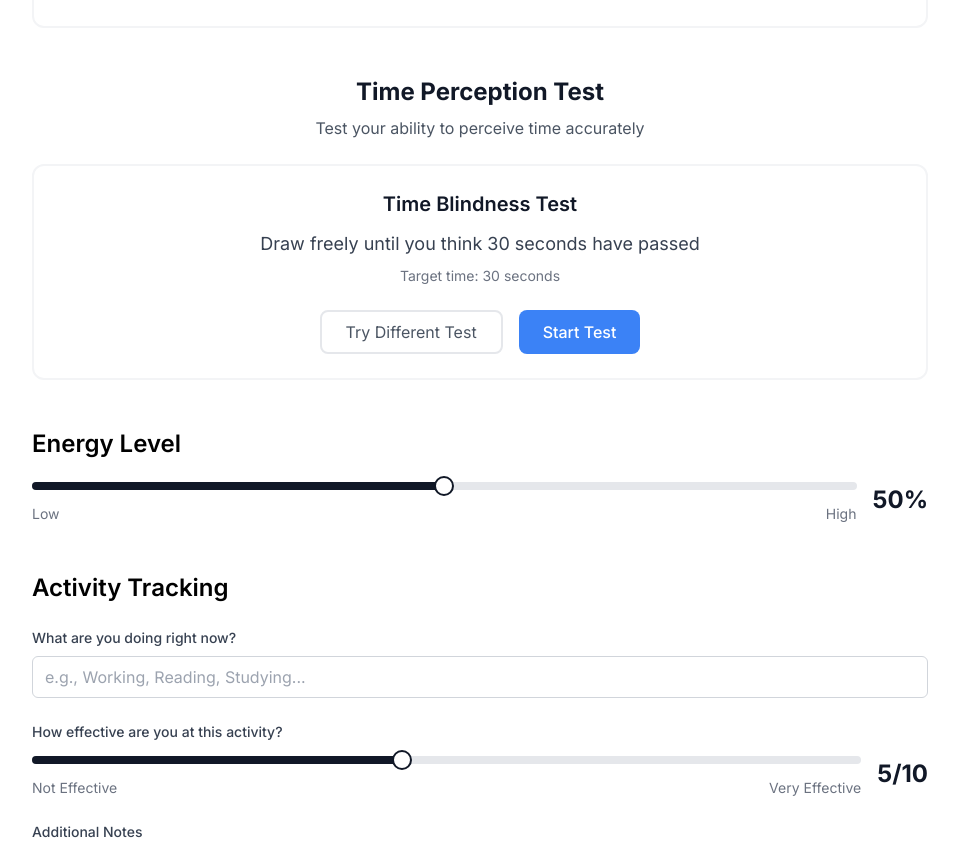
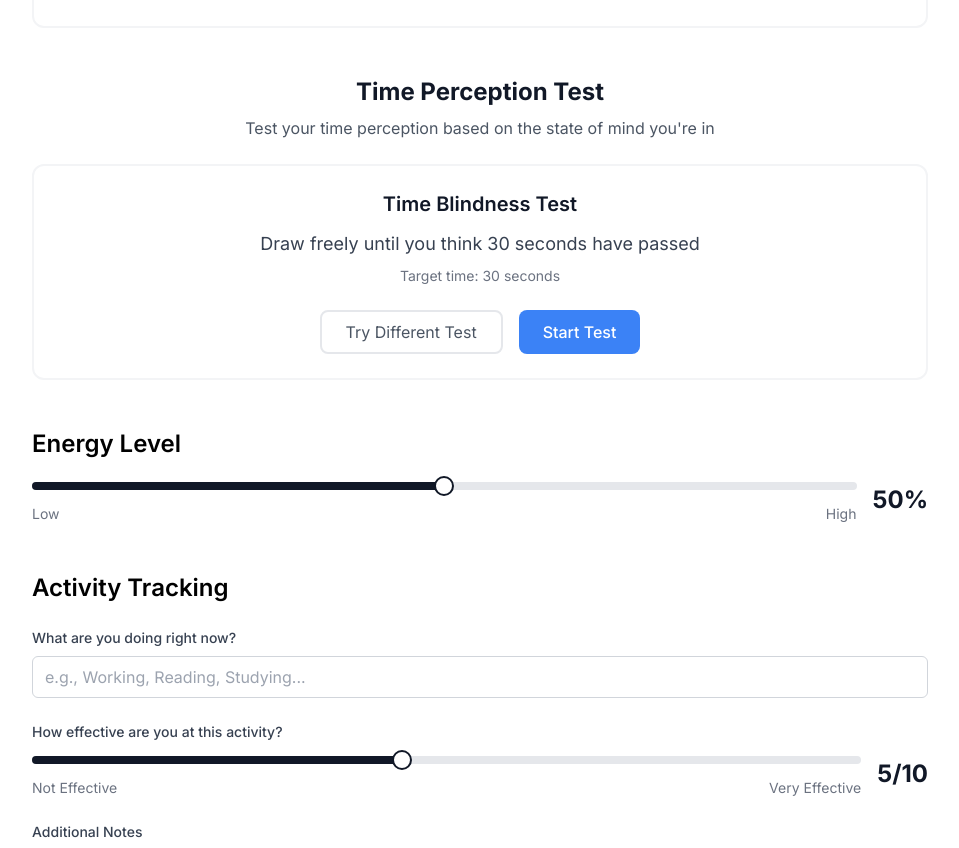
Before and after one commit to mk08sh/mind-estate, a Next.js app: page / in a window 1280 px wide. Shown: the part 827-1675 px from the top of the page, without its empty margins (160-1119 px from the left). Built offline with nearby package versions, Linux system fonts and the light colour scheme.

Commit message:
copy: update time perception test subtitle

```diff
--- a/app/components/TimePerceptionCanvas.tsx
+++ b/app/components/TimePerceptionCanvas.tsx
@@ -165,7 +165,7 @@
     <div className="space-y-6">
       <div className="text-center">
         <h2 className="text-2xl font-bold text-gray-900">Time Perception Test</h2>
-        <p className="mt-2 text-gray-600">Test your ability to perceive time accurately</p>
+        <p className="mt-2 text-gray-600">Test your time perception based on the state of mind you're in</p>
       </div>
 
       <div className="bg-white rounded-xl border-2 border-gray-100 p-6 space-y-6">
```
